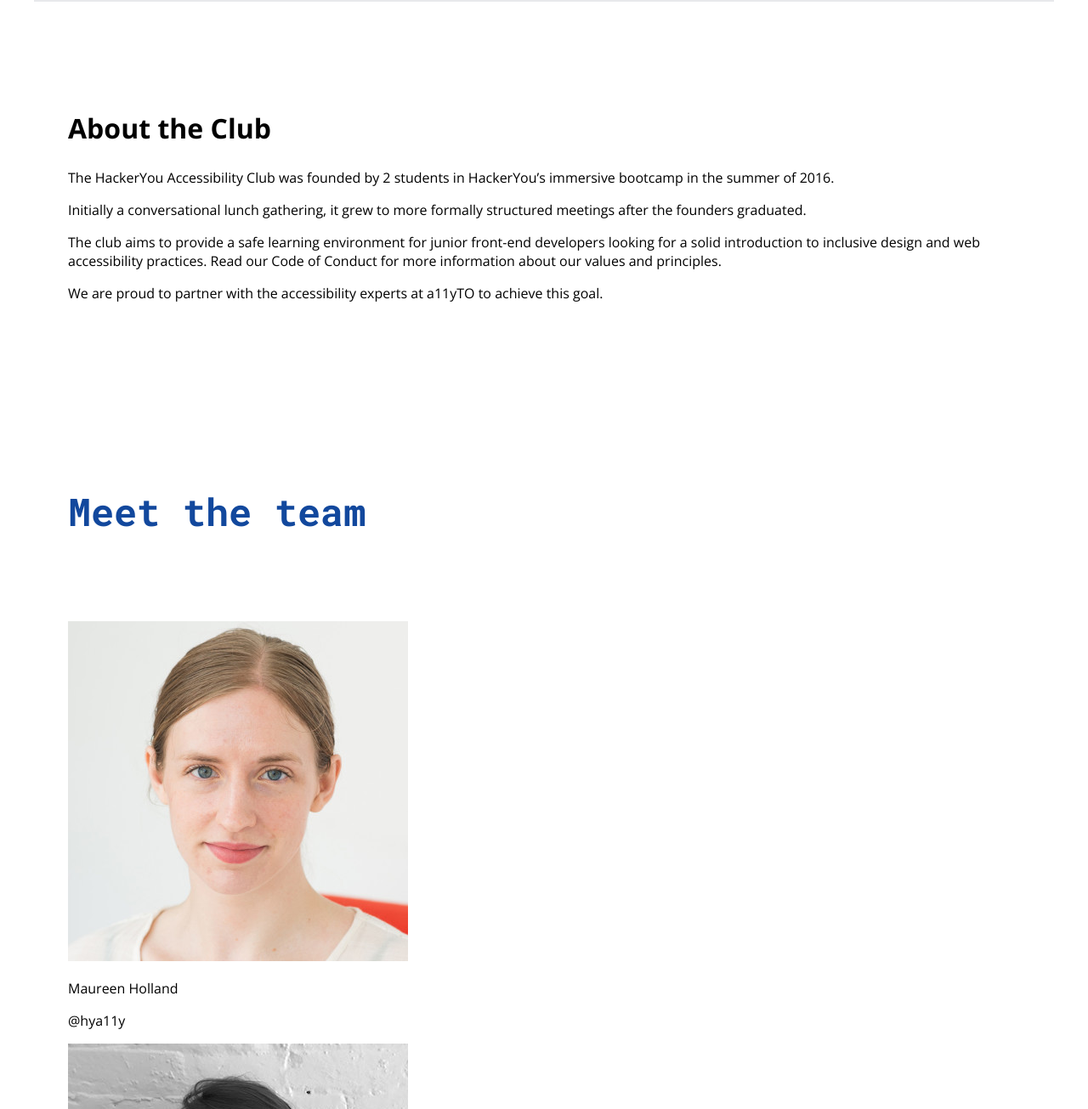
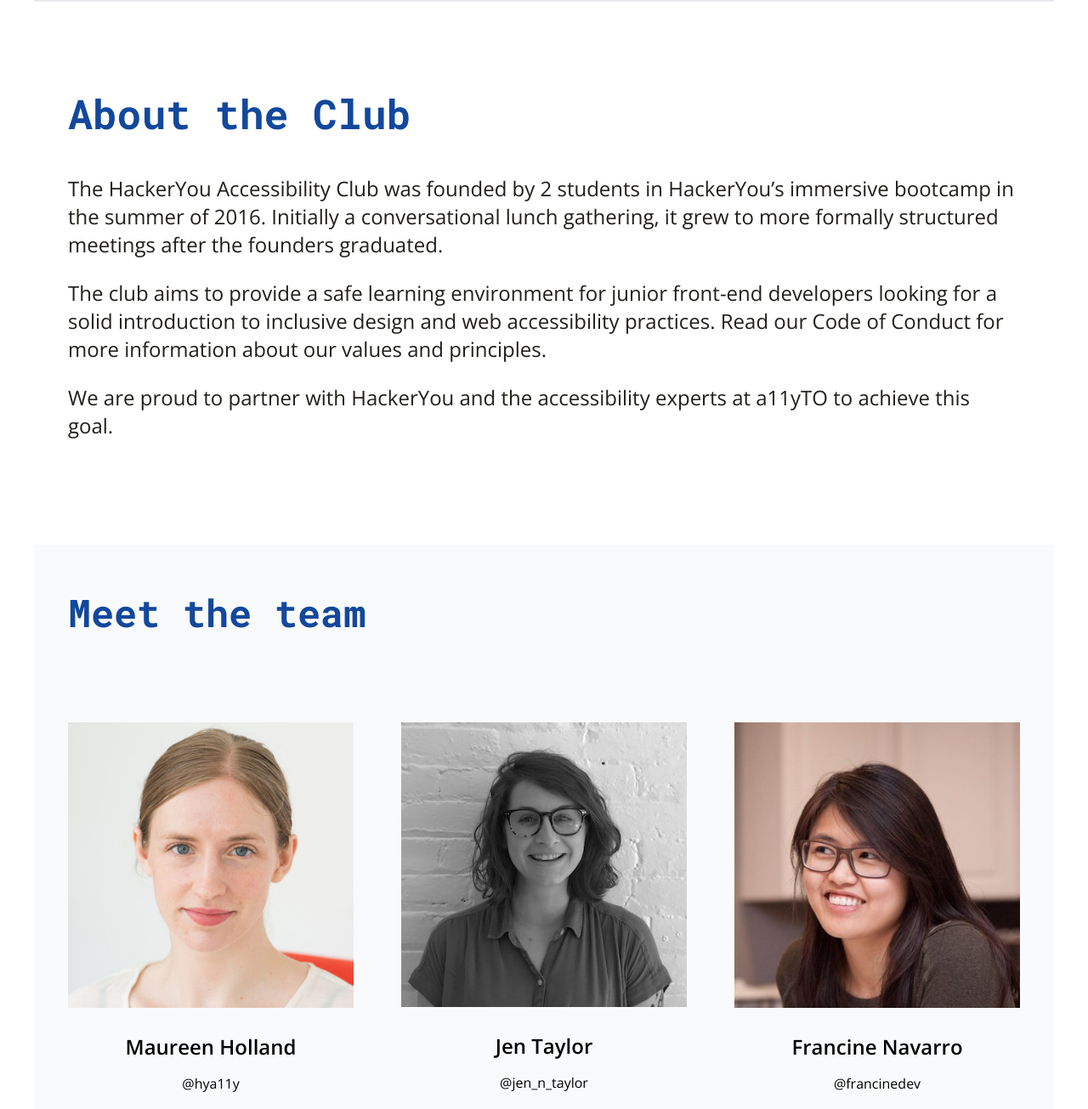
Before and after one commit to HYA11Y/hya11y_site, a website: page about.html in a window 1280 px wide. Shown: the part 120-1425 px from the top of the page at 85% size. Drawn offline with nearby package versions, Linux system fonts and the light colour scheme.

Commit message:
Add footer styles and about styles

```diff
--- a/about.html
+++ b/about.html
@@ -45,21 +45,20 @@
       <div class="wrapper">
         <h1 class="about-hero__heading">About the Club</h1>
 
-        <p>The HackerYou Accessibility Club was founded by 2 students in HackerYou’s immersive bootcamp in the summer of 2016.</p>
-
-        <p>Initially a conversational lunch gathering, it grew to more formally structured meetings after the founders graduated.</p>
+        <p>The HackerYou Accessibility Club was founded by 2 students in HackerYou’s immersive bootcamp in the summer of 2016. Initially a conversational lunch gathering, it grew to more formally structured meetings after the founders graduated.</p>
 
         <p>The club aims to provide a safe learning environment for junior front-end developers looking for a solid introduction to inclusive design and web accessibility practices. Read our Code of Conduct for more information about our values and principles.</p>
 
-        <p>We are proud to partner with the accessibility experts at a11yTO to achieve this goal.</p>
+        <p>We are proud to partner with HackerYou and the accessibility experts at a11yTO to achieve this goal.</p>
       </div>
     </section>
 
-    <section class="about-team gutters">
-      <div class="wrapper">
+    <section class="about-team">
+      <div class="wrapper about-team__container">
+        <div class="gutters--half">
           <h2 class="gutter--bottom-only">Meet the team</h2>
-          <div class="team-container">
-            <div class="team__member">
+          <div class="about-team__grid">
+            <div class="about-team__member">
                 <div class="team-member">
                   <img src="assets/about/about_maureen.jpg" alt="">
                   <p class="name">Maureen Holland</p>
@@ -67,7 +66,7 @@
                 </div>
             </div>
 
-            <div class="team__member">
+            <div class="about-team__member">
                 <div class="team-member">
                   <img src="assets/about/about_jen.jpg" alt="">
                   <p class="name">Jen Taylor</p>
@@ -75,7 +74,7 @@
                 </div>
             </div>
 
-            <div class="team__member">
+            <div class="about-team__member">
                 <div class="team-member">
                   <img src="assets/about/about_francine.jpg" alt="">
                   <p class="name">Francine Navarro</p>
@@ -83,6 +82,7 @@
                 </div>
             </div>
           </div>
+        </div>
       </div>
     </section>
 
--- a/dev/styles/_about.scss
+++ b/dev/styles/_about.scss
@@ -1,91 +1,65 @@
-// // HERO
+// HERO
+// ----------------------------------------------
+.about-hero__heading {
+  font-family: $secondary-font;
+  font-weight: $bold;
+  color: $primary;
 
-// .about-hero {
-//   background: linear-gradient( to bottom, $grey-light, $white);
-// }
+  @media  #{$tablet-up} {
+    font-size: $hero / 1.25;
+    margin-top: 0;
+  }
+}
 
-// .about-hero__heading {
-//   font-family: $secondary-font;
-//   font-weight: $bold;
-//   color: $primary-dark;
+.about-hero p {
+  font-size: 1.5rem;
+  color: $dark-grey;
+}
 
-//   @media  #{$tablet-up} {
-//     font-size: $hero;
-//     margin-top: 0;
-//   }
-// }
+// MEET THE TEAM
+// ----------------------------------------------
+.about-team__container {
+  background-color: $off-white;
+}
+.about-team__grid {
+  display: grid;
+  grid-template-columns: 30% 30% 30%;
+  grid-gap: 1rem;
+  justify-content: space-between;
+  // padding-left: 0;
+  // padding-right: 0;
+  // max-height: 580px;
+}
 
-// .about-hero p {
-//   font-size: 1.5rem;
+.about-team__member {
+  width: 100%;
+  text-align: center;
 
-//   @media #{$tablet-up} {
-//     font-size: 1.75rem;
-//     width: 100%;
-//   }
+  img {
+    width: 100%;
+  }
 
-//   @media #{$desktop-up} {
-//     width: 75%;
-//   }
-// }
+  .name {
+    font-weight: $semi-bold;
+    font-size: 1.75rem;
+    margin-bottom: 0;
 
-// // MEET THE TEAM
+    @media #{$tablet-up} {
+      font-size: 1.5rem;
+    }
+  }
 
-// .team-container {
-//   @media #{$mobile-only} {
-//     padding-top: 50px;
-//   }
+  .twitter {
+    // color: $primary-dark;
+    // font-family: $secondary-font;
 
-//   @media #{$tablet-up} {
-//     display: flex;
-//     justify-content: space-around;
-//   }
-// }
-
-// .team__member {
-//   width: 100%;
-//   text-align: center;
-
-//   @media #{$mobile-only} {
-//     padding-bottom: 50px;
-//   }
-
-//   @media #{$tablet-up} {
-//     max-width: 30%;
-//   }
-
-//   img {
-//     @media #{$tablet-only} {
-//       max-width: 200px;
-//       max-height: 200px;
-//     }
-
-//     @media #{$desktop-up} {
-//       max-width: 300px;
-//       max-height: 300px;
-//     }
-//   }
-
-//   .name {
-//     font-weight: $semi-bold;
-//     font-size: 1.75rem;
-//     margin-bottom: 0;
-
-//     @media #{$tablet-up} {
-//       font-size: 1.5rem;
-//     }
-//   }
-
-//   .twitter {
-//     color: $primary-dark;
-//     font-family: $secondary-font;
-
-//     @media #{$mobile-only} {
-//       font-size: 1.75rem;
-//       margin-bottom: 0;
-//       margin-top: 10px;
-//     }
-//   }
-// }
+    @media #{$mobile-only} {
+      font-size: 1.75rem;
+      margin-bottom: 0;
+      margin-top: 10px;
+    }
+  }
+}
 
 // // VOLUNTEERS
 
--- a/dev/styles/_home.scss
+++ b/dev/styles/_home.scss
@@ -138,12 +138,12 @@
 
 .home-volunteer {
   background-color:$secondary-light;
-  border: 3px solid $secondary;
+  // border: 3px solid $secondary;
 }
 
 .home-newsletter {
   background-color: $primary-light;
-  border: 3px solid $primary;
+  // border: 3px solid $primary;
 }
 
 .home-volunteer img,
--- a/public/styles/style.css
+++ b/public/styles/style.css
@@ -365,6 +365,20 @@
     margin: 0;
     padding: 40px; } }
 
+.main-footer--wrapper {
+  border-top: 1px solid #E8E9EB;
+  display: grid;
+  grid-template-columns: 25% 25% 25% 25%;
+  grid-gap: 1rem; }
+
+.main-footer--copyright {
+  text-align: center;
+  background-color: #F9FAFB;
+  padding: 1rem 2rem; }
+  @media screen and (min-width: 1080px) {
+    .main-footer--copyright {
+      text-align: right; } }
+
 .home-hero__heading {
   font-family: "Roboto Mono", monospace;
   font-weight: 700; }
@@ -466,12 +480,10 @@
   padding: 3rem 2rem; }
 
 .home-volunteer {
-  background-color: rgba(255, 178, 2, 0.025);
-  border: 3px solid #FDB12B; }
+  background-color: rgba(255, 178, 2, 0.025); }
 
 .home-newsletter {
-  background-color: rgba(18, 72, 157, 0.025);
-  border: 3px solid #12489D; }
+  background-color: rgba(18, 72, 157, 0.025); }
 
 .home-volunteer img,
 .home-newsletter img {
@@ -508,3 +520,45 @@
     .home-volunteer__description,
     .home-newsletter__description {
       margin: 0; } }
+
+.about-hero__heading {
+  font-family: "Roboto Mono", monospace;
+  font-weight: 700;
+  color: #12489D; }
+  @media screen and (min-width: 751px) {
+    .about-hero__heading {
+      font-size: 3rem;
+      margin-top: 0; } }
+
+.about-hero p {
+  font-size: 1.5rem;
+  color: #211F1B; }
+
+.about-team__container {
+  background-color: #F9FAFB; }
+
+.about-team__grid {
+  display: grid;
+  grid-template-columns: 30% 30% 30%;
+  grid-gap: 1rem;
+  -webkit-box-pack: justify;
+      -ms-flex-pack: justify;
+          justify-content: space-between; }
+
+.about-team__member {
+  width: 100%;
+  text-align: center; }
+  .about-team__member img {
+    width: 100%; }
+  .about-team__member .name {
+    font-weight: 600;
+    font-size: 1.75rem;
+    margin-bottom: 0; }
+    @media screen and (min-width: 751px) {
+      .about-team__member .name {
+        font-size: 1.5rem; } }
+  @media screen and (max-width: 750px) {
+    .about-team__member .twitter {
+      font-size: 1.75rem;
+      margin-bottom: 0;
+      margin-top: 10px; } }
```
Also changed, not shown: dev/styles/_footer.scss (+14 -50 lines), index.html (+7 -10 lines).
